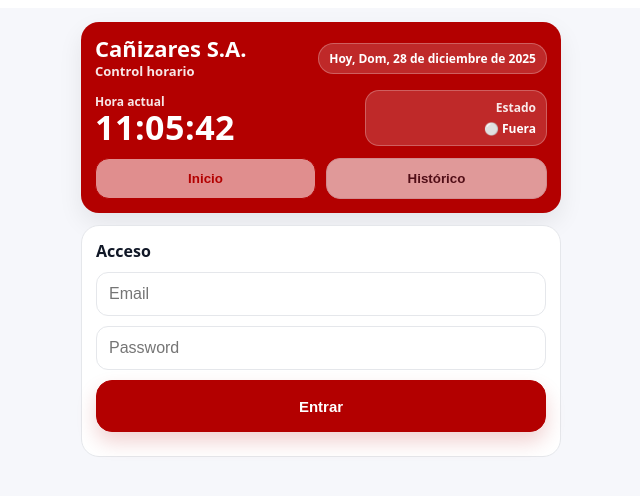
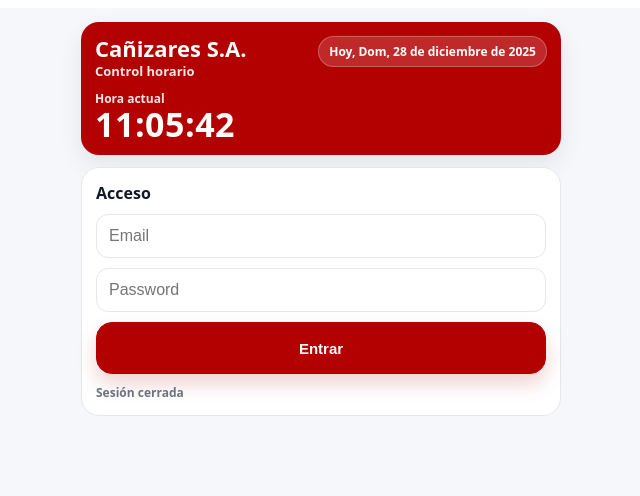
Before and after one commit to sucahe-blip/control-horario.2, a React (Create React App) app: page / in a window 1280 px wide. Shown: the top 496 px of the page, without its empty margins (319-959 px from the left). Built offline with nearby package versions, Linux system fonts and the light colour scheme.

Commit message:
Update App.js

```diff
--- a/src/App.js
+++ b/src/App.js
@@ -311,7 +311,7 @@ export default function App() {
       setEmpleadoNombre('');
       setNota('');
       setTab('FICHAR');
-      setMsg('');
+      setMsg(newSession ? 'OK ✅' : 'Sesión cerrada');
     });
 
     return () => sub.subscription.unsubscribe();
@@ -355,13 +355,10 @@ export default function App() {
 
       setEmpleados(data ?? []);
 
-      // Admin: por comodidad se pone por defecto su empleado (si no ha elegido otro)
       if (esAdmin && !empleadoSel && profile?.empleado_id) {
         setEmpleadoSel(profile.empleado_id);
       }
-
-      // Inspector: Opción B -> NO autoselecciona.
-      // (si quieres autoseleccionar el primero, me dices y lo cambiamos)
+      // Inspector: no autoselecciona
     };
 
     cargarEmpleados();
@@ -396,13 +393,11 @@ export default function App() {
 
   /* -------- Estado del día -------- */
   async function cargarEstadoDia() {
-    // Inspector: no necesitamos “estado del día” ni registros de hoy para fichar
     if (esInspector) return;
+    if (!empleadoObjetivoId) return;
 
-    if (!empleadoObjetivoId) return;
     const fecha = fechaLocalYYYYMMDD();
 
-    // Trabajo abierto (solo tipo Trabajo)
     const { data: tOpen } = await supabase
       .from('registros')
       .select('id, entrada, tipo')
@@ -416,7 +411,6 @@ export default function App() {
 
     setAbiertoTrabajo(tOpen ?? null);
 
-    // Pausa abierta
     const { data: pOpen } = await supabase
       .from('registros')
       .select('id, entrada, tipo')
@@ -430,7 +424,6 @@ export default function App() {
 
     setAbiertoPausa(pOpen ?? null);
 
-    // Lista de hoy
     const { data: lista } = await supabase
       .from('registros')
       .select('id, fecha, entrada, salida, tipo, nota, created_at')
@@ -462,7 +455,6 @@ export default function App() {
     if (modoLocal === 'RANGO') {
       desde = desdeR || fechaISO;
       hasta = hastaR || fechaISO;
-      // seguridad: si el usuario pone al revés, intercambiamos
       if (desde && hasta && desde > hasta) {
         const tmp = desde;
         desde = hasta;
@@ -494,28 +486,24 @@ export default function App() {
   }
 
   useEffect(() => {
-    // Si inspector y no ha elegido empleado aún, no cargamos nada
     if (esInspector && !empleadoObjetivoId) {
       setRegistrosPeriodo([]);
       return;
     }
-
     if (!empleadoObjetivoId) return;
 
     if (!esInspector) cargarEstadoDia();
-
     cargarPeriodo(modo, fechaSel, fechaDesde, fechaHasta);
     // eslint-disable-next-line react-hooks/exhaustive-deps
   }, [empleadoObjetivoId]);
 
   useEffect(() => {
-    // Inspector sin empleado: no cargamos
     if (esInspector && !empleadoObjetivoId) {
       setRegistrosPeriodo([]);
       return;
     }
+    if (!empleadoObjetivoId) return;
 
-    if (!empleadoObjetivoId) return;
     cargarPeriodo(modo, fechaSel, fechaDesde, fechaHasta);
     // eslint-disable-next-line react-hooks/exhaustive-deps
   }, [modo, fechaSel, fechaDesde, fechaHasta, empleadoObjetivoId]);
@@ -627,7 +615,6 @@ export default function App() {
     }
   }
 
-  // Iniciar pausa: cierra Trabajo y abre Pausa (para cumplir “1 abierto”)
   async function iniciarPausa() {
     if (esInspector) return;
     if (!profile?.empleado_id) return;
@@ -649,7 +636,6 @@ export default function App() {
       const hora = horaLocalHHMM();
       const notaLimpia = nota.trim();
 
-      // cerrar trabajo
       const { error: e1 } = await supabase
         .from('registros')
         .update({ salida: hora })
@@ -660,7 +646,6 @@ export default function App() {
         return;
       }
 
-      // abrir pausa
       const { error: e2 } = await supabase.from('registros').insert({
         empleado_id: profile.empleado_id,
         fecha,
@@ -682,7 +667,6 @@ export default function App() {
     }
   }
 
-  // Reanudar: cierra Pausa y abre Trabajo
   async function terminarPausa() {
     if (esInspector) return;
     if (!profile?.empleado_id) return;
@@ -700,7 +684,6 @@ export default function App() {
       const hora = horaLocalHHMM();
       const notaLimpia = nota.trim();
 
-      // cerrar pausa
       const payload = { salida: hora };
       if (notaLimpia) payload.nota = notaLimpia;
 
@@ -714,7 +697,6 @@ export default function App() {
         return;
       }
 
-      // abrir trabajo
       const { error: e2 } = await supabase.from('registros').insert({
         empleado_id: profile.empleado_id,
         fecha,
@@ -774,7 +756,7 @@ export default function App() {
     shell: {
       maxWidth: 480,
       margin: '0 auto',
-      paddingBottom: 120,
+      paddingBottom: session ? 120 : 28,
     },
     header: {
       background: C.rojo,
@@ -782,14 +764,16 @@ export default function App() {
       borderRadius: 18,
       padding: 14,
       boxShadow: '0 10px 25px rgba(0,0,0,.08)',
+      overflow: 'hidden',
     },
     headerTop: {
       display: 'flex',
-      alignItems: 'center',
+      alignItems: 'flex-start',
       justifyContent: 'space-between',
       gap: 10,
+      flexWrap: 'wrap', // << clave para que no se pise en móvil
     },
-    brand: { display: 'flex', flexDirection: 'column', gap: 2 },
+    brand: { display: 'flex', flexDirection: 'column', gap: 2, minWidth: 180 },
     brandName: { fontWeight: 900, fontSize: 22, lineHeight: 1.1 },
     brandSub: { fontSize: 13, opacity: 0.9, fontWeight: 800 },
     datePill: {
@@ -801,17 +785,20 @@ export default function App() {
       fontWeight: 800,
       whiteSpace: 'nowrap',
       textAlign: 'center',
-      maxWidth: 210,
+      maxWidth: '100%',
       overflow: 'hidden',
       textOverflow: 'ellipsis',
+      flexShrink: 0,
     },
     clock: {
       marginTop: 10,
       display: 'flex',
       gap: 12,
-      alignItems: 'center',
+      alignItems: 'flex-end',
       justifyContent: 'space-between',
+      flexWrap: 'wrap',
     },
+    clockLeft: { minWidth: 200, flex: '1 1 auto' },
     clockBig: {
       fontSize: 34,
       fontWeight: 900,
@@ -827,6 +814,7 @@ export default function App() {
       fontWeight: 900,
       textAlign: 'right',
       minWidth: 160,
+      flex: '0 0 auto',
     },
     tabs: { marginTop: 12, display: 'flex', gap: 10 },
     tabBtn: (active) => ({
@@ -1024,27 +1012,34 @@ export default function App() {
           </div>
 
           <div style={s.clock}>
-            <div>
+            <div style={s.clockLeft}>
               <div style={{ fontSize: 12, opacity: 0.9, fontWeight: 800 }}>
                 Hora actual
               </div>
               <div style={s.clockBig}>{horaGrande}</div>
             </div>
+
+            {/* SOLO CON SESIÓN: Estado */}
+            {session && (
               <div style={s.statusPill}>
                 <div style={{ opacity: 0.9 }}>Estado</div>
                 <div style={{ marginTop: 4 }}>{estadoTexto}</div>
               </div>
+            )}
           </div>
 
+          {/* SOLO CON SESIÓN: banner inspección */}
           {session && esInspector && (
             <div style={s.inspectorBanner}>🔎 MODO INSPECCIÓN — Solo lectura</div>
           )}
 
+          {/* SOLO CON SESIÓN: tabs */}
+          {session && (
             <div style={s.tabs}>
               <button
                 style={s.tabBtn(tab === 'FICHAR')}
                 onClick={() => setTab('FICHAR')}
-              disabled={!session || esInspector}
+                disabled={esInspector}
                 title={esInspector ? 'Inspección: solo histórico' : ''}
               >
                 Inicio
@@ -1052,11 +1047,11 @@ export default function App() {
               <button
                 style={s.tabBtn(tab === 'HISTORICO')}
                 onClick={() => setTab('HISTORICO')}
-              disabled={!session}
               >
                 Histórico
               </button>
             </div>
+          )}
         </div>
 
         {!session ? (
@@ -1408,7 +1403,7 @@ export default function App() {
             <button
               style={{
                 ...s.bottomPrimary,
-                ...(autoDisabled ? s.btnDisabled : null),
+                ...(!autoDisabled ? null : s.btnDisabled),
               }}
               disabled={autoDisabled}
               onClick={autoAction}
@@ -1419,7 +1414,7 @@ export default function App() {
             <button
               style={{
                 ...s.bottomSecondary,
-                ...(finDisabled ? s.btnDisabled : null),
+                ...(!finDisabled ? null : s.btnDisabled),
               }}
               disabled={finDisabled}
               onClick={salidaTrabajo}
```
Lines whose indentation alone changed are shown as unchanged.
